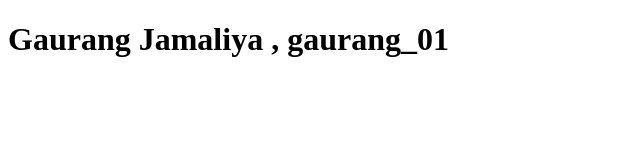
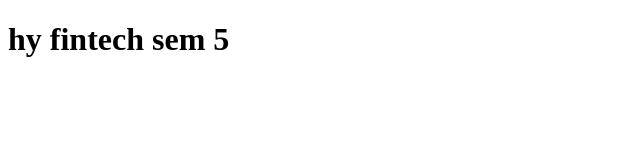
Before and after one commit to GaurangJ8/Gaurang_28_Mid2025, a plain HTML site: page index.html in a window 1280 px wide. Shown: the whole page, without its empty margins (0-640 px from the left). Drawn offline with Linux system fonts and the light colour scheme.

Commit message:
Update index.html

```diff
--- a/index.html
+++ b/index.html
@@ -7,6 +7,6 @@
 </head>
 <body>
 
-    <h1>Gaurang Jamaliya , gaurang_01</h1>
+    <h1>hy fintech sem 5</h1>
 </body>
 </html>
```
